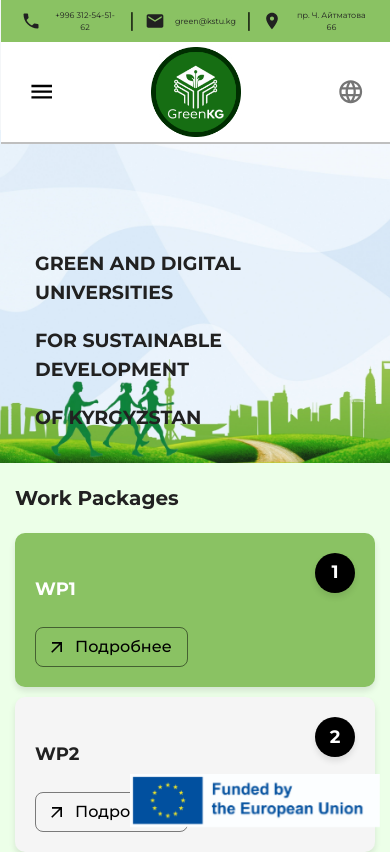
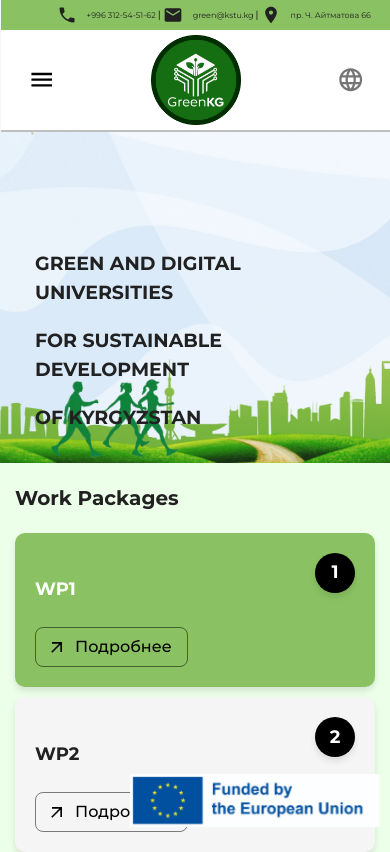
Before and after one commit to SagynalievTaalaibek/green_kg, a React (Vite) app in the folder green-front/: page / in a window 390 px wide. Shown: the top 852 px of the page. Built offline with nearby package versions, Linux system fonts and the light colour scheme.

Commit message:
fix header media

```diff
--- a/green-front/src/components/header/Header.module.css
+++ b/green-front/src/components/header/Header.module.css
@@ -23,6 +23,7 @@
     right: 10px;
     z-index: 1000;
 }
+
 .header {
     position: fixed; /* Фиксирует шапку */
     top: 0; /* Закрепить сверху */
@@ -43,11 +44,19 @@
     .header__info {
         font-size: 12px;
     }
+
+    .divider {
+        margin: 0 8px 2px 8px;
+    }
 }
 
 @media (max-width: 550px) {
     .header__info {
         font-size: 10px;
+    }
+
+    .divider {
+        margin: 0 8px 2px 8px;
     }
 }
 
@@ -55,4 +64,9 @@
     .header__info {
         font-size: 8px;
     }
+
+    .divider {
+        margin: 0 2px 1px 2px;
+        font-size: 10px;
+    }
 }
```
